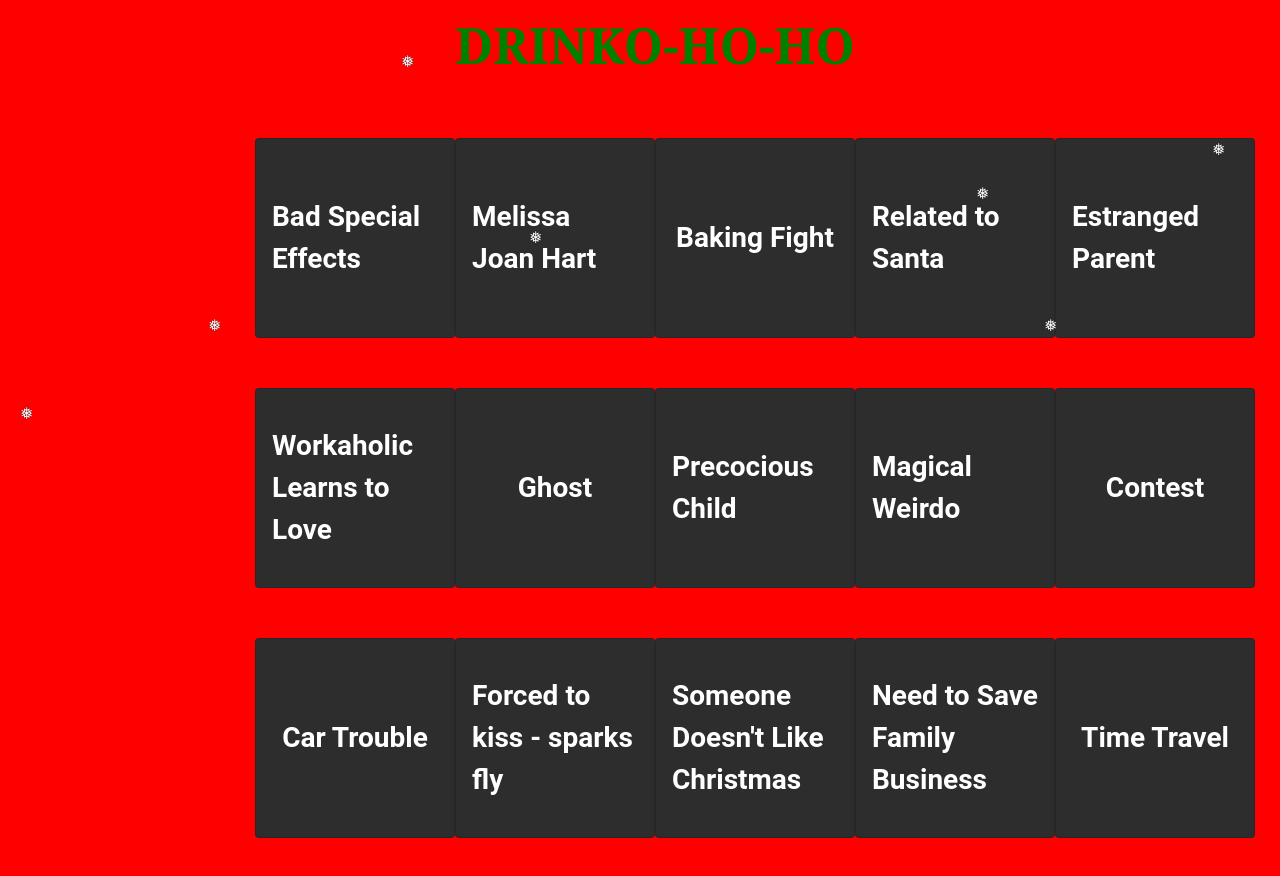
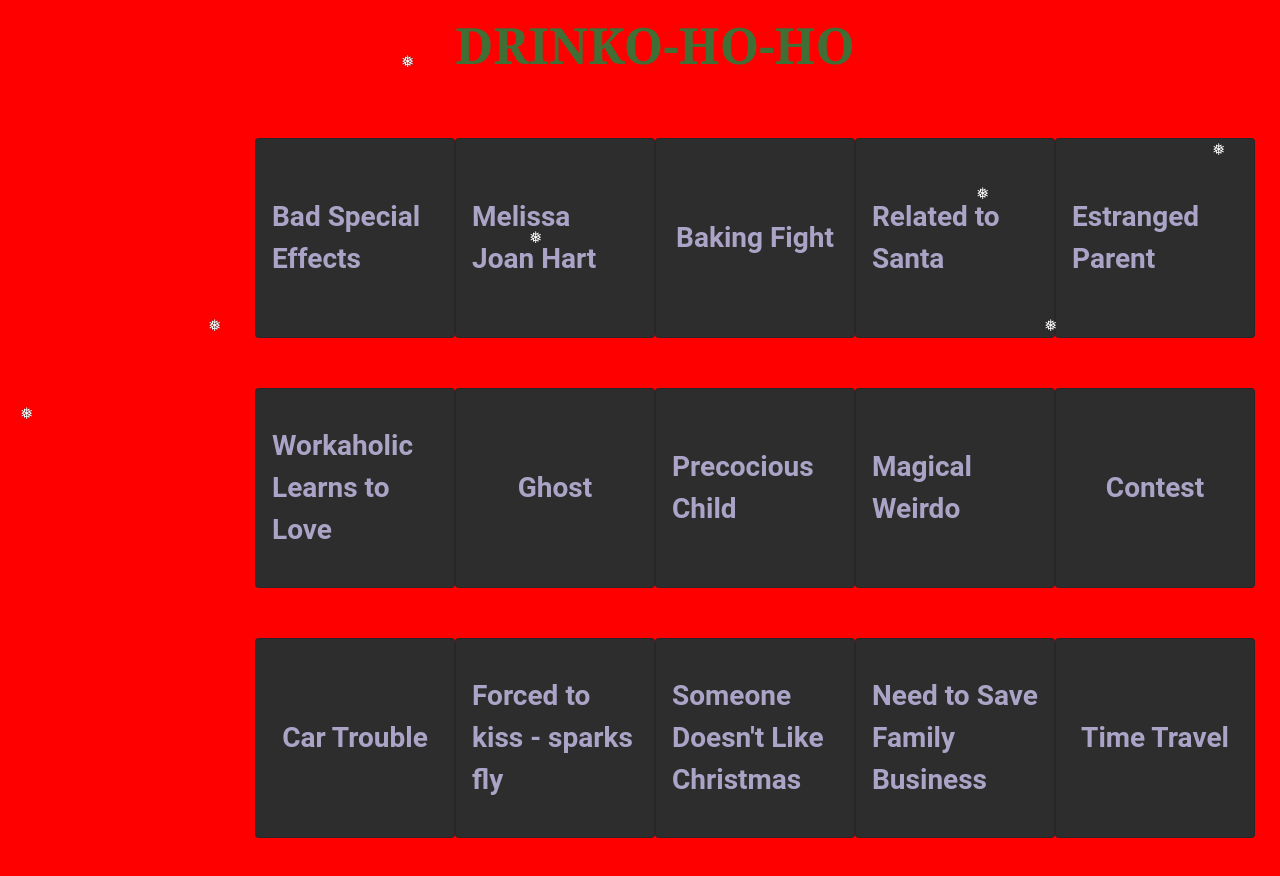
Before and after one commit to LABerk/drinkohoho, a React (Create React App) app: page / in a window 1280 px wide. Built offline with nearby package versions, Linux system fonts and the light colour scheme.

Commit message:
weird box fix

```diff
--- a/src/styles.scss
+++ b/src/styles.scss
@@ -1,6 +1,6 @@
 body {
   font-family: "Roboto", sans-serif;
-  background: #ea4630;
+  background: #ff0a0a;
 }
 
 .container {
@@ -15,7 +15,7 @@ h1 {
   font-family: Cambria, Cochin, Georgia, Times, "Times New Roman", serif;
   font-size: 50px;
   font-weight: bolder;
-  color: green;
+  color: #406e35;
   margin-left: 200px;
 }
 
@@ -23,11 +23,6 @@ h1 {
   width: 200px;
   height: 200px;
   margin: 25px 0;
-
-  &.focus-trigger:focus {
-    outline: 5px solid greenyellow;
-    outline-offset: 5px;
-  }
 
   .flip-card-inner {
     transform-style: preserve-3d;
@@ -55,13 +50,13 @@ h1 {
       &.front {
         transform: rotateY(0);
         background-color: #2d2d2d;
-        color: #fff;
+        color: #aba4c7;
       }
 
       &.back {
         transform: rotateY(180deg);
-        background-color: #fff;
-        color: #2d2d2d;
+        background-color: #e09200;
+        color: #300fc2;
       }
     }
   }
```
